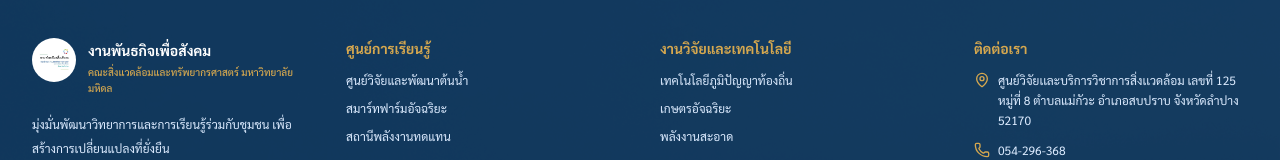
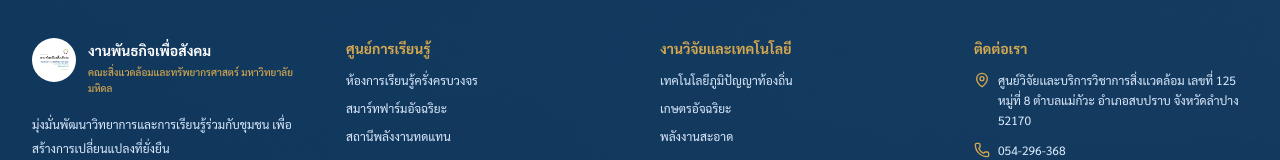
Before and after one commit to NaiBossZer/mahidol-lampang-portal, a React (Vite) app: page / in a window 1280 px wide. Shown: the part 2619-2779 px from the top of the page. Built offline with nearby package versions, Linux system fonts and the light colour scheme; no server answers.

Commit message:
Update learning center footer link label

```diff
--- a/src/components/layout/PublicFooter.tsx
+++ b/src/components/layout/PublicFooter.tsx
@@ -2,7 +2,7 @@ import { Mail, MapPin, Phone } from "lucide-react";
 import { Link } from "react-router-dom";
 
 const learningLinks = [
-  { label: "ศูนย์วิจัยและพัฒนาต้นน้ำ", to: "/activities" },
+  { label: "ห้องการเรียนรู้ครั่งครบวงจร", to: "/activities" },
   { label: "สมาร์ทฟาร์มอัจฉริยะ", to: "/smart-farm" },
   { label: "สถานีพลังงานทดแทน", to: "/clean-energy" },
 ];
```
